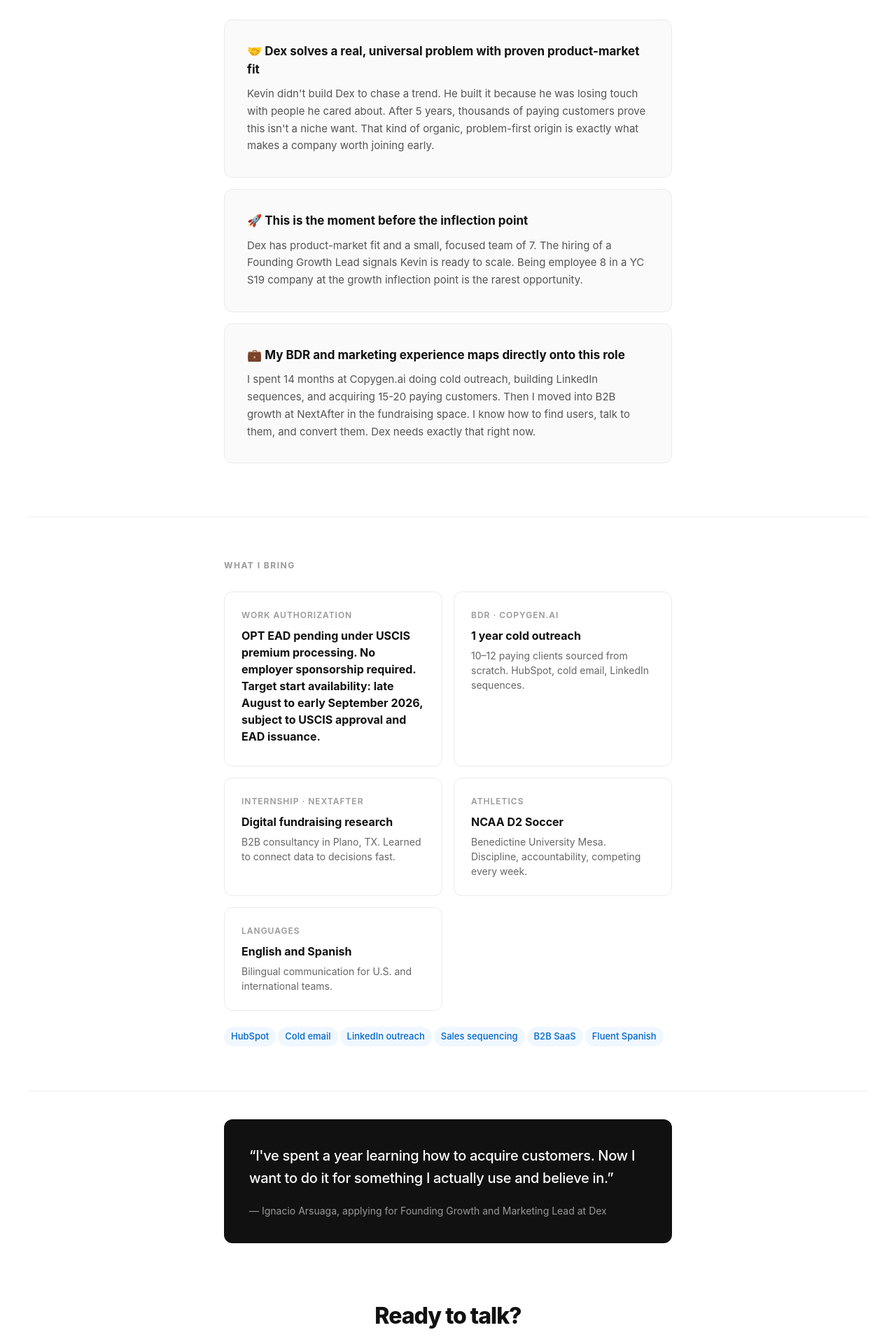
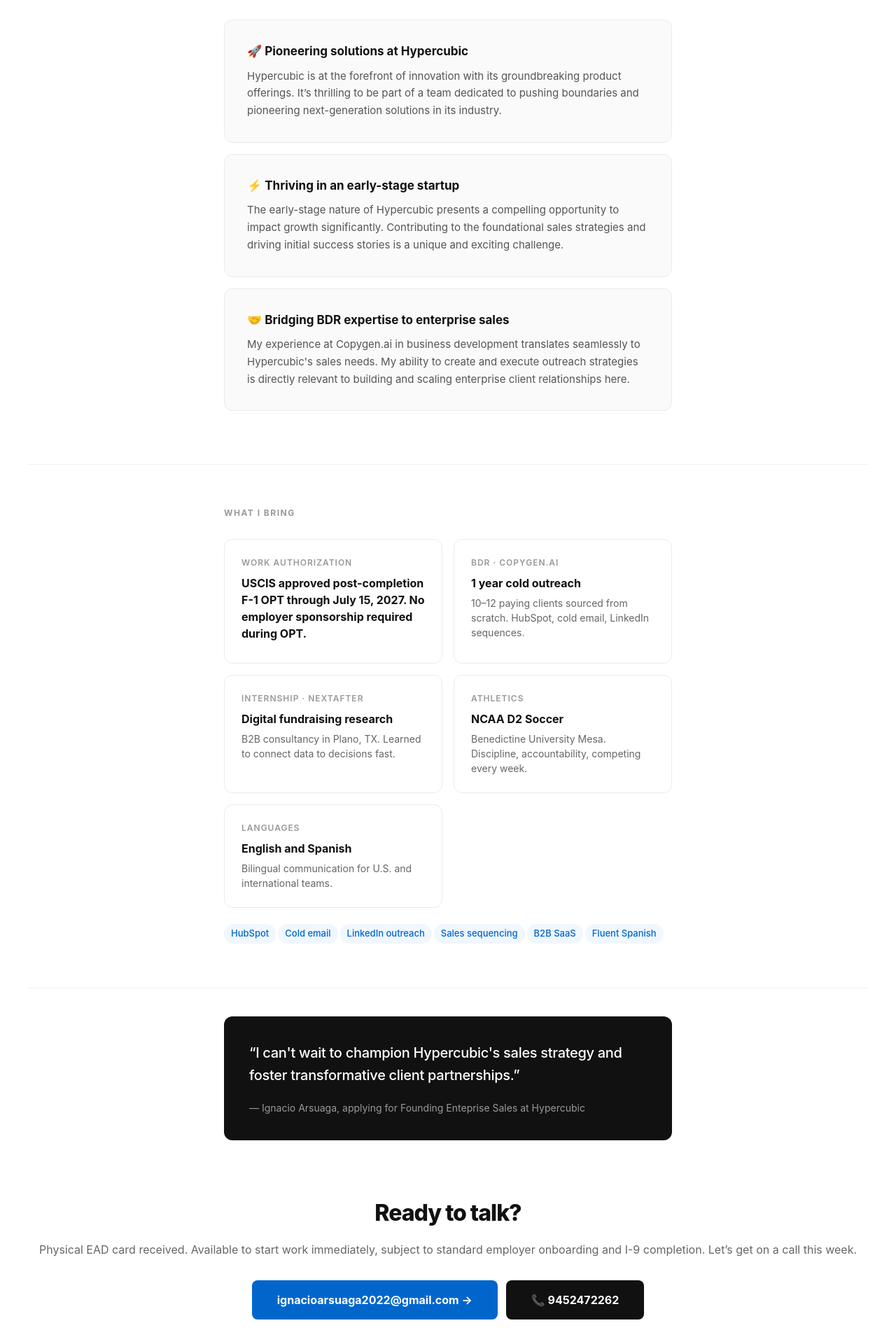
Before and after one commit to copygenai/nacho-for, a Next.js app: page / in a window 1280 px wide. Shown: the part 780-2700 px from the top of the page at 70% size. Built offline with nearby package versions, Linux system fonts and the light colour scheme.

Commit message:
Microsite: Hypercubic (Founding Enteprise Sales)

```diff
--- a/app/page.js
+++ b/app/page.js
@@ -73,7 +73,7 @@
         </div>
         <div style={{ display: 'grid', gridTemplateColumns: '1fr 1fr', gap: 16 }}>
           {[
-            { label: 'Work authorization', value: 'OPT EAD pending under USCIS premium processing. No employer sponsorship required. Target start availability: late August to early September 2026, subject to USCIS approval and EAD issuance.', sub: '' },
+            { label: 'Work authorization', value: 'USCIS approved post-completion F-1 OPT through July 15, 2027. No employer sponsorship required during OPT.', sub: '' },
             { label: 'BDR · Copygen.ai', value: '1 year cold outreach', sub: '10–12 paying clients sourced from scratch. HubSpot, cold email, LinkedIn sequences.' },
             { label: 'Internship · NextAfter', value: 'Digital fundraising research', sub: 'B2B consultancy in Plano, TX. Learned to connect data to decisions fast.' },
             { label: 'Athletics', value: 'NCAA D2 Soccer', sub: 'Benedictine University Mesa. Discipline, accountability, competing every week.' },
@@ -111,7 +111,7 @@
       <div style={{ padding: '80px 40px', textAlign: 'center' }}>
         <h2 style={{ fontSize: 32, fontWeight: 800, letterSpacing: '-1px', marginBottom: 16 }}>Ready to talk?</h2>
         <p style={{ fontSize: 16, color: '#666', marginBottom: 32 }}>
-          Target start availability: late August to early September 2026, subject to USCIS approval and EAD issuance. Let&rsquo;s get on a call this week.
+          Physical EAD card received. Available to start work immediately, subject to standard employer onboarding and I-9 completion. Let&rsquo;s get on a call this week.
         </p>
         <div style={{ display: 'flex', gap: 12, justifyContent: 'center', flexWrap: 'wrap' }}>
           <a href={`mailto:${candidate.email}`}
--- a/site.config.json
+++ b/site.config.json
@@ -1,38 +1,39 @@
 {
   "candidate": {
     "name": "Ignacio Arsuaga",
-    "email": "nacho@arsuaga.net",
-    "phone": "+19452472262",
-    "linkedin": "https://linkedin.com/in/ignacio-arsuaga-garcia-colavidas",
-    "location": "Mesa, AZ (Phoenix area)"
+    "email": "ignacioarsuaga2022@gmail.com",
+    "phone": "9452472262",
+    "linkedin": "https://www.linkedin.com/in/ignacio-arsuaga-garcia-colavidas/",
+    "startAvailability": "Physical EAD card received. Available to start work immediately, subject to standard employer onboarding and I-9 completion.",
+    "copygenPayingClients": "10–12"
   },
   "company": {
-    "name": "Dex",
-    "slug": "dex",
-    "accentColor": "#4F46E5"
+    "name": "Hypercubic",
+    "slug": "hypercubic",
+    "accentColor": "#0066cc"
   },
-  "role": "Founding Growth and Marketing Lead",
+  "role": "Founding Enteprise Sales",
   "hero": {
-    "label": "Made for Dex",
-    "headline": "I want to build Dex into the relationship operating system everyone uses.",
-    "subheadline": "Dex solves a problem I see everywhere: people losing touch with their networks because there's no system for it. Kevin built something thousands of people pay for, and now it's the moment to scale. I've spent the last year proving I can acquire customers and drive growth, and I'm ready to do it for a product I genuinely believe in."
+    "label": "Made for Hypercubic",
+    "headline": "I'm eager to redefine enterprise sales with Hypercubic.",
+    "subheadline": "Joining Hypercubic excites me because of the unique opportunity to shape enterprise sales strategies at an early-stage startup. I'm passionate about driving innovation in sales processes and contributing to a dynamic team. Collaborating closely with founders aligns perfectly with my entrepreneurial mindset and enthusiasm."
   },
   "whyCompany": [
     {
-      "emoji": "🤝",
-      "title": "Dex solves a real, universal problem with proven product-market fit",
-      "body": "Kevin didn't build Dex to chase a trend. He built it because he was losing touch with people he cared about. After 5 years, thousands of paying customers prove this isn't a niche want. That kind of organic, problem-first origin is exactly what makes a company worth joining early."
+      "emoji": "🚀",
+      "title": "Pioneering solutions at Hypercubic",
+      "body": "Hypercubic is at the forefront of innovation with its groundbreaking product offerings. It’s thrilling to be part of a team dedicated to pushing boundaries and pioneering next-generation solutions in its industry."
     },
     {
-      "emoji": "🚀",
-      "title": "This is the moment before the inflection point",
-      "body": "Dex has product-market fit and a small, focused team of 7. The hiring of a Founding Growth Lead signals Kevin is ready to scale. Being employee 8 in a YC S19 company at the growth inflection point is the rarest opportunity."
+      "emoji": "⚡",
+      "title": "Thriving in an early-stage startup",
+      "body": "The early-stage nature of Hypercubic presents a compelling opportunity to impact growth significantly. Contributing to the foundational sales strategies and driving initial success stories is a unique and exciting challenge."
     },
     {
-      "emoji": "💼",
-      "title": "My BDR and marketing experience maps directly onto this role",
-      "body": "I spent 14 months at Copygen.ai doing cold outreach, building LinkedIn sequences, and acquiring 15-20 paying customers. Then I moved into B2B growth at NextAfter in the fundraising space. I know how to find users, talk to them, and convert them. Dex needs exactly that right now."
+      "emoji": "🤝",
+      "title": "Bridging BDR expertise to enterprise sales",
+      "body": "My experience at Copygen.ai in business development translates seamlessly to Hypercubic's sales needs. My ability to create and execute outreach strategies is directly relevant to building and scaling enterprise client relationships here."
     }
   ],
-  "quote": "I've spent a year learning how to acquire customers. Now I want to do it for something I actually use and believe in."
+  "quote": "I can't wait to champion Hypercubic's sales strategy and foster transformative client partnerships."
 }
```
